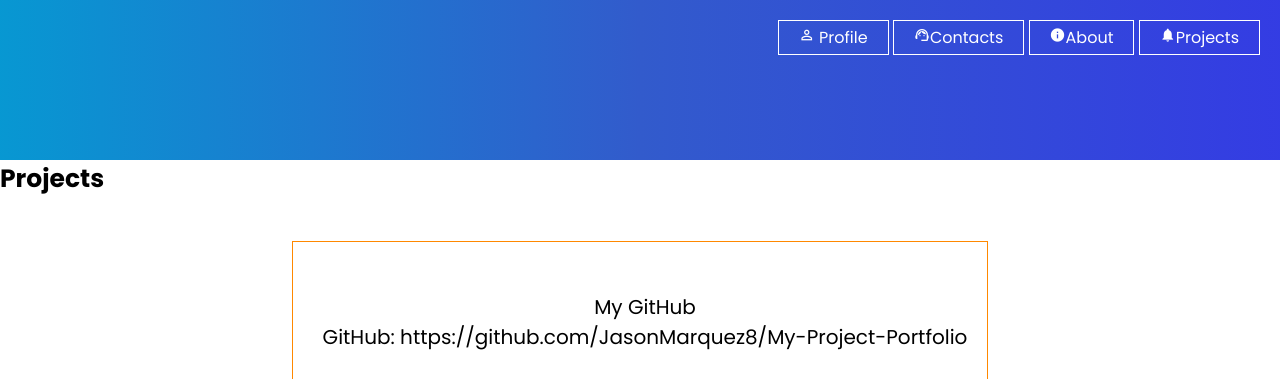
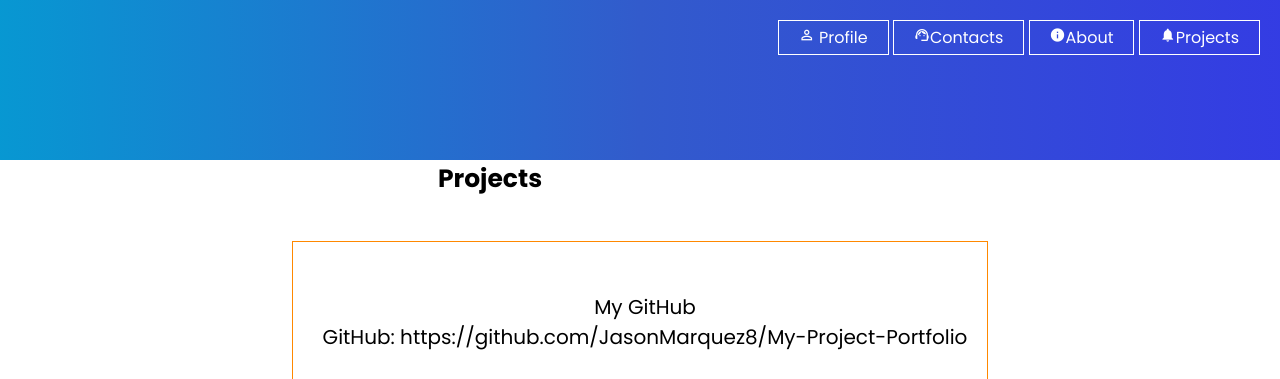
Before and after one commit to JasonMarquez8/JasonMarquez8.github.io, a plain HTML site: page projects.html in a window 1280 px wide. Shown: the top 379 px of the page. Drawn offline with Linux system fonts and the light colour scheme.

Commit message:
Update projects.html

```diff
--- a/projects.html
+++ b/projects.html
@@ -30,7 +30,7 @@
 <body>
 
 	<main>
-						<h1 style="text-align: left;margin-right: 20px;">Projects</h1>
+						<h1 style="text-align: center;padding-right: 200px;">Projects</h1>
 
             <style>
 							.grid-container {
```
